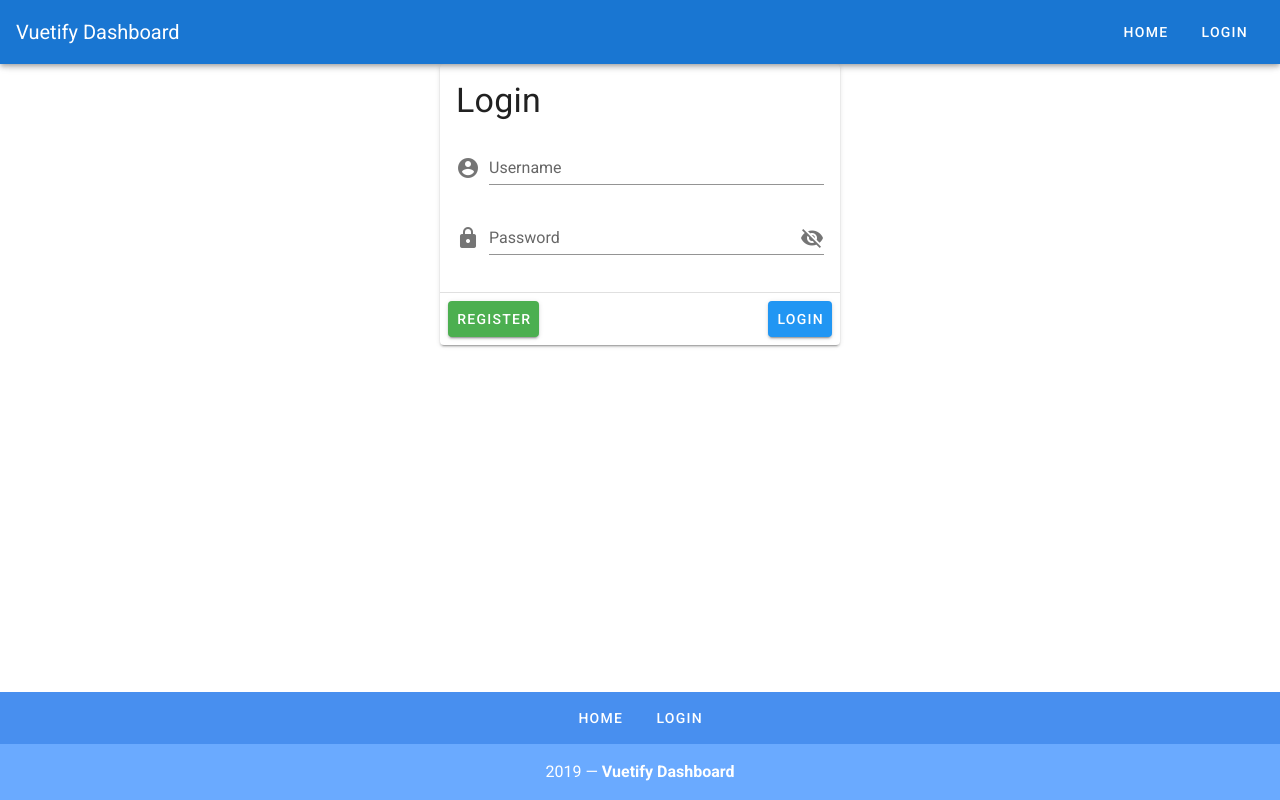
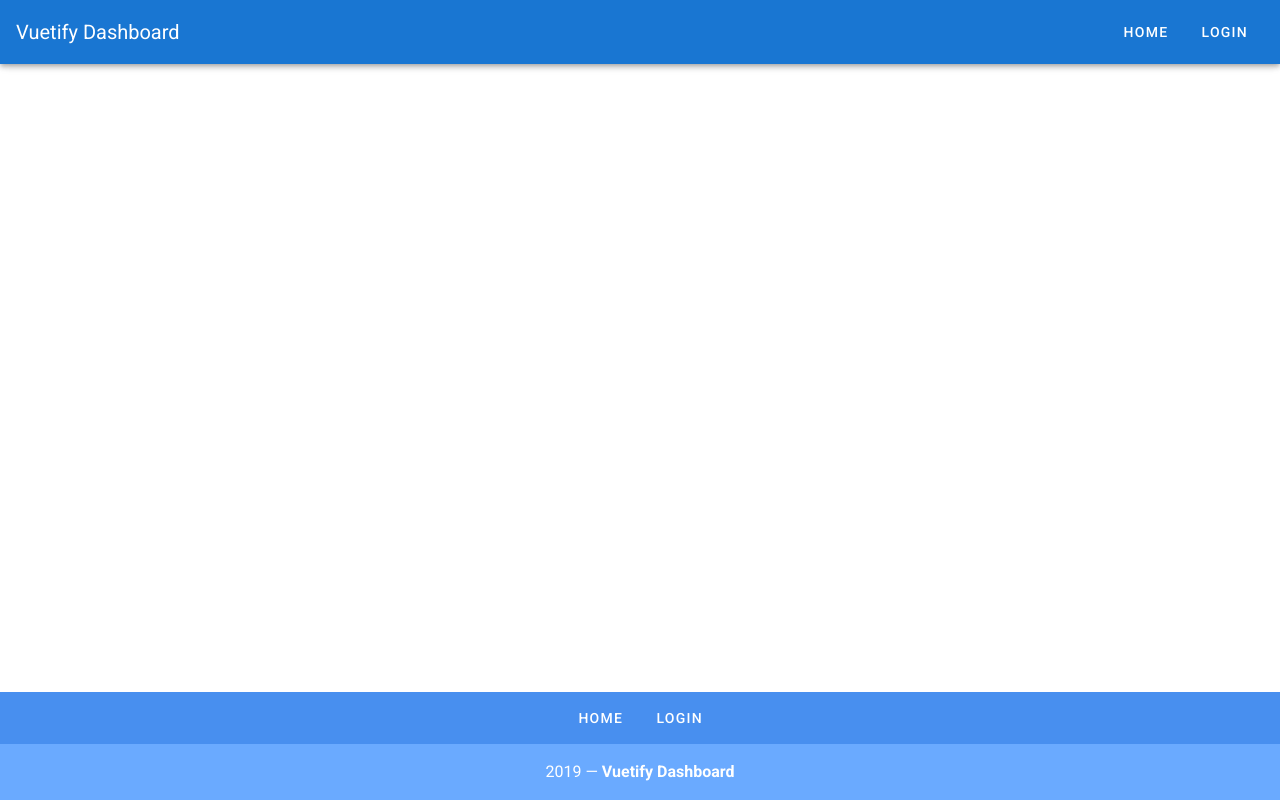
Before and after one commit to zoheezus/intro-to-vue, a Vue app in the folder vuetify-dashboard/: page / in a window 1280 px wide. Built offline with nearby package versions, Linux system fonts and the light colour scheme.

Commit message:
Login.vue setup

```diff
--- a/vuetify-dashboard/src/App.vue
+++ b/vuetify-dashboard/src/App.vue
@@ -7,30 +7,7 @@
 			<v-btn text rounded>Login</v-btn>
 		</v-app-bar>
 		<v-content>
-			<!-- Login Module -->
-			<v-card width="400" class="mx-auto">
-				<v-card-title>
-					<h1 class="display-1">Login</h1>
-				</v-card-title>
-				<v-card-text>
-					<v-form>
-						<v-text-field label="Username" prepend-icon="mdi-account-circle" />
-						<v-text-field
-							:type="showPassword ? 'text' : 'password'"
-							label="Password"
-							prepend-icon="mdi-lock"
-							:append-icon="showPassword ? 'mdi-eye' : 'mdi-eye-off'"
-							@click:append="showPassword = !showPassword"
-						/>
-					</v-form>
-				</v-card-text>
-				<v-divider></v-divider>
-				<v-card-actions>
-					<v-btn color="success">Register</v-btn>
-					<v-spacer></v-spacer>
-					<v-btn color="info">Login</v-btn>
-				</v-card-actions>
-			</v-card>
+
 		</v-content>
 		<v-footer color="primary lighten-1" padless>
 			<v-row justify="center" no-gutters>
@@ -49,11 +26,7 @@ import HelloWorld from "./components/HelloWorld";
 
 export default {
 	name: "App",
-	components: {
-		HelloWorld
-	},
 	data: () => ({
-    showPassword: false,
     links: [
       'Home',
       'Login',
```
Also changed, not shown: vuetify-dashboard/src/views/Login.vue (+40 -0 lines), 2 other files (tests, documents, lock files or other folders).
